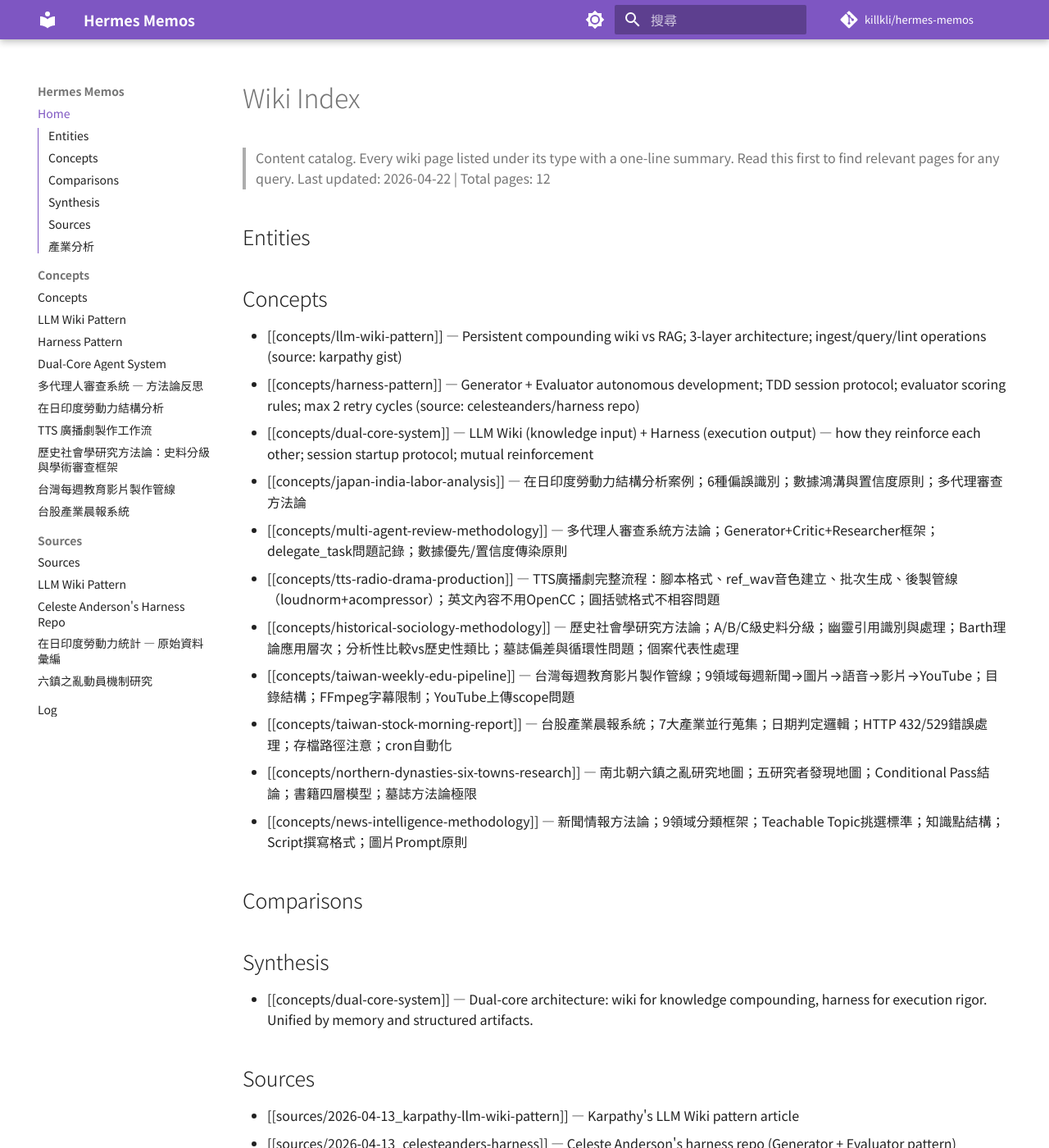
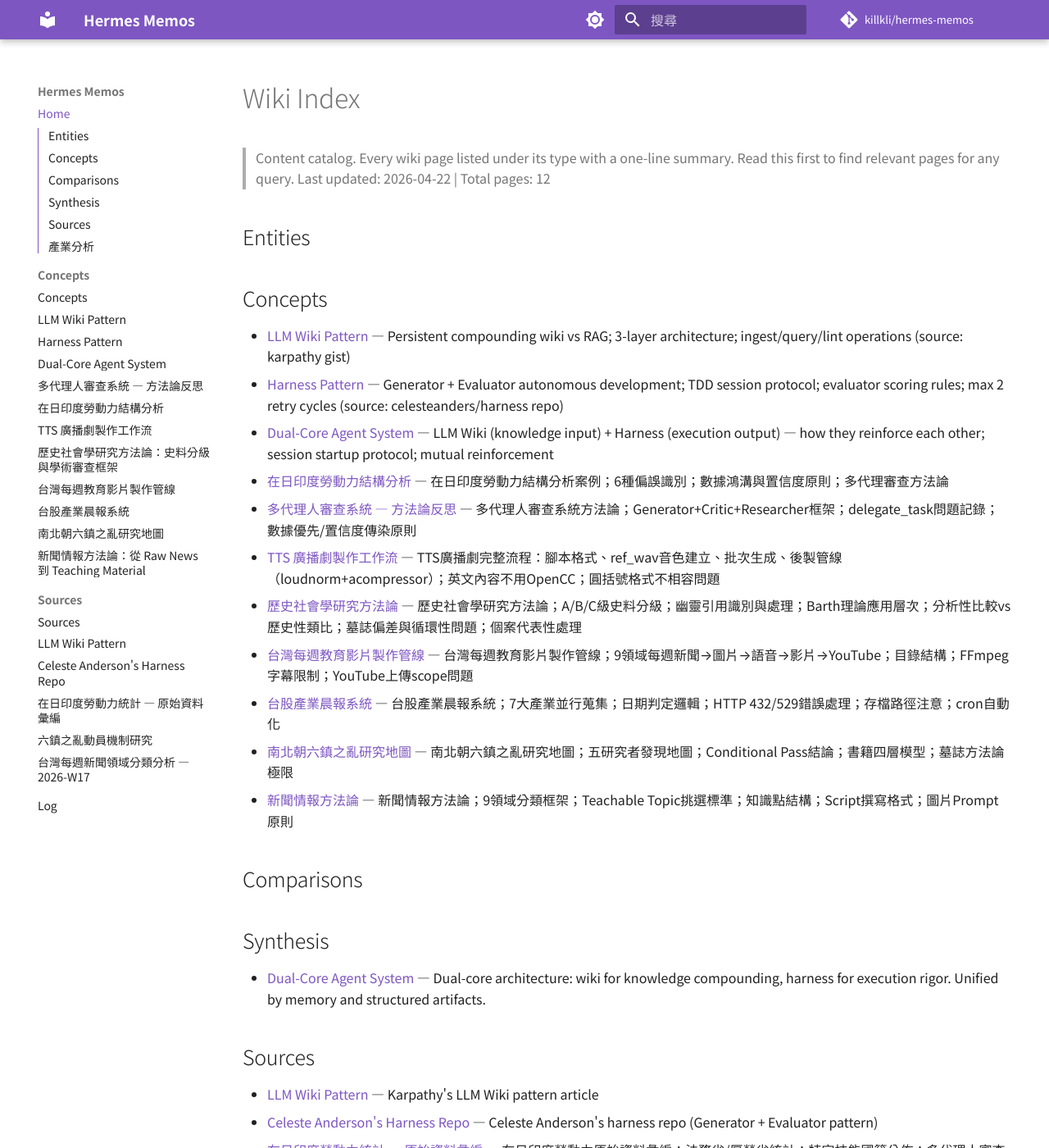
Before and after one commit to killkli/hermes-memos, an MkDocs documentation site: the page built from docs/index.md, in a window 1280 px wide and 1400 px high. Shown: the whole window at 82% size. Built offline with MkDocs 1.6.1 and Material for MkDocs 9.7.7, drawn with Linux system fonts in a browser that asks for light colours; comment, search, counter and statistics services are not loaded; some of the changed text lies outside the part shown.

Commit message:
Fix: transform [[slug]] wiki links to proper markdown links; update nav with new pages; fix YAML syntax

```diff
--- a/docs/index.md
+++ b/docs/index.md
@@ -9,32 +9,32 @@
 
 ## Concepts
 
-- [[concepts/llm-wiki-pattern]] — Persistent compounding wiki vs RAG; 3-layer architecture; ingest/query/lint operations (source: karpathy gist)
-- [[concepts/harness-pattern]] — Generator + Evaluator autonomous development; TDD session protocol; evaluator scoring rules; max 2 retry cycles (source: celesteanders/harness repo)
-- [[concepts/dual-core-system]] — LLM Wiki (knowledge input) + Harness (execution output) — how they reinforce each other; session startup protocol; mutual reinforcement
-- [[concepts/japan-india-labor-analysis]] — 在日印度勞動力結構分析案例；6種偏誤識別；數據鴻溝與置信度原則；多代理審查方法論
-- [[concepts/multi-agent-review-methodology]] — 多代理人審查系統方法論；Generator+Critic+Researcher框架；delegate_task問題記錄；數據優先/置信度傳染原則
-- [[concepts/tts-radio-drama-production]] — TTS廣播劇完整流程：腳本格式、ref_wav音色建立、批次生成、後製管線（loudnorm+acompressor）；英文內容不用OpenCC；圓括號格式不相容問題
-- [[concepts/historical-sociology-methodology]] — 歷史社會學研究方法論；A/B/C級史料分級；幽靈引用識別與處理；Barth理論應用層次；分析性比較vs歷史性類比；墓誌偏差與循環性問題；個案代表性處理
-- [[concepts/taiwan-weekly-edu-pipeline]] — 台灣每週教育影片製作管線；9領域每週新聞→圖片→語音→影片→YouTube；目錄結構；FFmpeg字幕限制；YouTube上傳scope問題
-- [[concepts/taiwan-stock-morning-report]] — 台股產業晨報系統；7大產業並行蒐集；日期判定邏輯；HTTP 432/529錯誤處理；存檔路徑注意；cron自動化
-- [[concepts/northern-dynasties-six-towns-research]] — 南北朝六鎮之亂研究地圖；五研究者發現地圖；Conditional Pass結論；書籍四層模型；墓誌方法論極限
-- [[concepts/news-intelligence-methodology]] — 新聞情報方法論；9領域分類框架；Teachable Topic挑選標準；知識點結構；Script撰寫格式；圖片Prompt原則
+- [LLM Wiki Pattern](/concepts/llm-wiki-pattern/) — Persistent compounding wiki vs RAG; 3-layer architecture; ingest/query/lint operations (source: karpathy gist)
+- [Harness Pattern](/concepts/harness-pattern/) — Generator + Evaluator autonomous development; TDD session protocol; evaluator scoring rules; max 2 retry cycles (source: celesteanders/harness repo)
+- [Dual-Core Agent System](/concepts/dual-core-system/) — LLM Wiki (knowledge input) + Harness (execution output) — how they reinforce each other; session startup protocol; mutual reinforcement
+- [在日印度勞動力結構分析](/concepts/japan-india-labor-analysis/) — 在日印度勞動力結構分析案例；6種偏誤識別；數據鴻溝與置信度原則；多代理審查方法論
+- [多代理人審查系統 — 方法論反思](/concepts/multi-agent-review-methodology/) — 多代理人審查系統方法論；Generator+Critic+Researcher框架；delegate_task問題記錄；數據優先/置信度傳染原則
+- [TTS 廣播劇製作工作流](/concepts/tts-radio-drama-production/) — TTS廣播劇完整流程：腳本格式、ref_wav音色建立、批次生成、後製管線（loudnorm+acompressor）；英文內容不用OpenCC；圓括號格式不相容問題
+- [歷史社會學研究方法論](/concepts/historical-sociology-methodology/) — 歷史社會學研究方法論；A/B/C級史料分級；幽靈引用識別與處理；Barth理論應用層次；分析性比較vs歷史性類比；墓誌偏差與循環性問題；個案代表性處理
+- [台灣每週教育影片製作管線](/concepts/taiwan-weekly-edu-pipeline/) — 台灣每週教育影片製作管線；9領域每週新聞→圖片→語音→影片→YouTube；目錄結構；FFmpeg字幕限制；YouTube上傳scope問題
+- [台股產業晨報系統](/concepts/taiwan-stock-morning-report/) — 台股產業晨報系統；7大產業並行蒐集；日期判定邏輯；HTTP 432/529錯誤處理；存檔路徑注意；cron自動化
+- [南北朝六鎮之亂研究地圖](/concepts/northern-dynasties-six-towns-research/) — 南北朝六鎮之亂研究地圖；五研究者發現地圖；Conditional Pass結論；書籍四層模型；墓誌方法論極限
+- [新聞情報方法論](/concepts/news-intelligence-methodology/) — 新聞情報方法論；9領域分類框架；Teachable Topic挑選標準；知識點結構；Script撰寫格式；圖片Prompt原則
 
 ## Comparisons
 <!-- Side-by-side analyses -->
 
 ## Synthesis
 
-- [[concepts/dual-core-system]] — Dual-core architecture: wiki for knowledge compounding, harness for execution rigor. Unified by memory and structured artifacts.
+- [Dual-Core Agent System](/concepts/dual-core-system/) — Dual-core architecture: wiki for knowledge compounding, harness for execution rigor. Unified by memory and structured artifacts.
 
 ## Sources
 
-- [[sources/2026-04-13_karpathy-llm-wiki-pattern]] — Karpathy's LLM Wiki pattern article
-- [[sources/2026-04-13_celesteanders-harness]] — Celeste Anderson's harness repo (Generator + Evaluator pattern)
-- [[sources/2026-04-14_japan-india-labor-statistics]] — 在日印度勞動力原始資料彙編；法務省/厚勞省統計；特定技能國籍分佈；多代理人審查發現（2026-04-14）
-- [[sources/2026-04-22_six-towns-rebellion-research]] — 六鎮之亂動員機制研究；隱形部落理論；五研究者協作流程；Conditional Pass審查結論（2026-04-22）
-- [[sources/2026-04-21_taiwan-news-2026-W17-analysis]] — 台灣每週新聞領域分析；2026-W17九領域內容觀察；舊聞問題；教學主題推薦（2026-04-22）
+- [LLM Wiki Pattern](/sources/2026-04-13_karpathy-llm-wiki-pattern/) — Karpathy's LLM Wiki pattern article
+- [Celeste Anderson's Harness Repo](/sources/2026-04-13_celesteanders-harness/) — Celeste Anderson's harness repo (Generator + Evaluator pattern)
+- [在日印度勞動力統計 — 原始資料彙編](/sources/2026-04-14_japan-india-labor-statistics/) — 在日印度勞動力原始資料彙編；法務省/厚勞省統計；特定技能國籍分佈；多代理人審查發現（2026-04-14）
+- [六鎮之亂動員機制研究](/sources/2026-04-22_six-towns-rebellion-research/) — 六鎮之亂動員機制研究；隱形部落理論；五研究者協作流程；Conditional Pass審查結論（2026-04-22）
+- [台灣每週新聞領域分析 — 2026-W17](/sources/2026-04-21_taiwan-news-2026-W17-analysis/) — 台灣每週新聞領域分析；2026-W17九領域內容觀察；舊聞問題；教學主題推薦（2026-04-22）
 
 ## 產業分析
 
--- a/mkdocs.yml
+++ b/mkdocs.yml
@@ -28,7 +28,6 @@ theme:
     - navigation.instant.prefetch
     - navigation.tracking
     - content.code.copy
-    - content.code.annotate
     - navigation.sections
     - navigation.expand
     - search.highlight
@@ -60,12 +59,15 @@ nav:
     - concepts/historical-sociology-methodology.md
     - concepts/taiwan-weekly-edu-pipeline.md
     - concepts/taiwan-stock-morning-report.md
+    - concepts/northern-dynasties-six-towns-research.md
+    - concepts/news-intelligence-methodology.md
   - Sources:
     - sources/index.md
     - sources/2026-04-13_karpathy-llm-wiki-pattern.md
     - sources/2026-04-13_celesteanders-harness.md
     - sources/2026-04-14_japan-india-labor-statistics.md
     - sources/2026-04-22_six-towns-rebellion-research.md
+    - sources/2026-04-21_taiwan-news-2026-W17-analysis.md
   - Log: log.md
 
 markdown_extensions:
```
